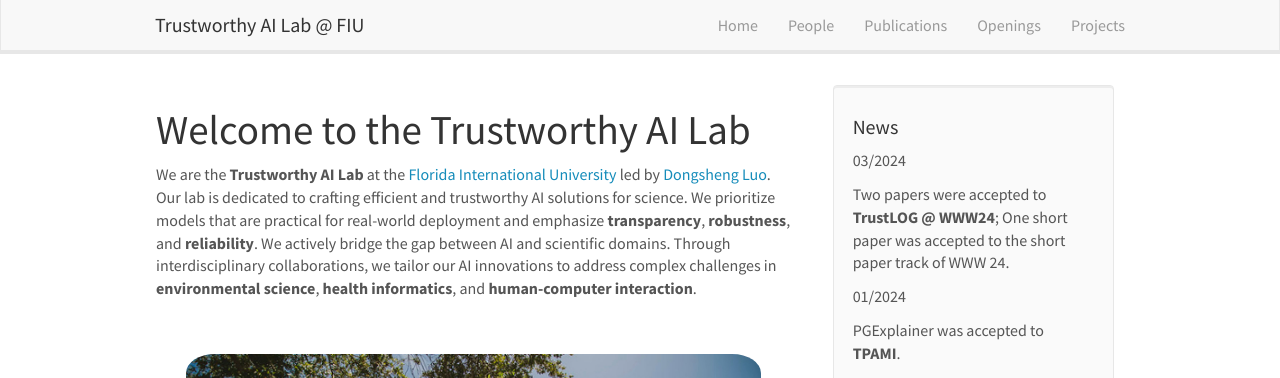
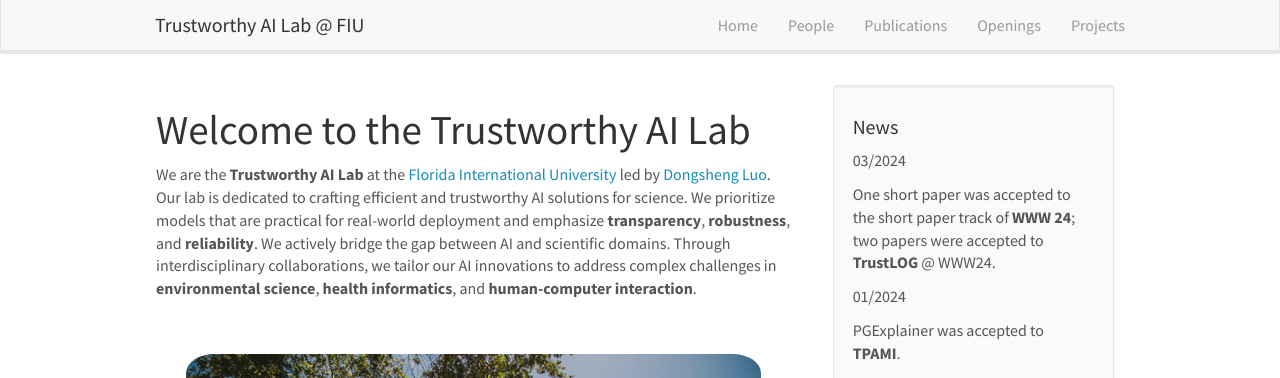
Before and after one commit to trustai4s-lab/trustai4s-lab.github.io, a Jekyll site: the page built from _pages/home.md, in a window 1280 px wide and 1224 px high. Shown: the top 378 px of the window. Built offline with Jekyll 4.4.1, drawn with Linux system fonts in a browser that asks for light colours; nearby versions of some CDN libraries.

Commit message:
Update news.yml

```diff
--- a/_data/news.yml
+++ b/_data/news.yml
@@ -1,5 +1,5 @@
 - date: 03/2024
-  headline: Two papers were accepted to **TrustLOG @ WWW24**; One short paper was accepted to the short paper track of WWW 24.
+  headline:  One short paper was accepted to the short paper track of **WWW 24**; two papers were accepted to **TrustLOG** @ WWW24.
 
 - date: 01/2024
   headline: PGExplainer was accepted to **TPAMI**.
```
